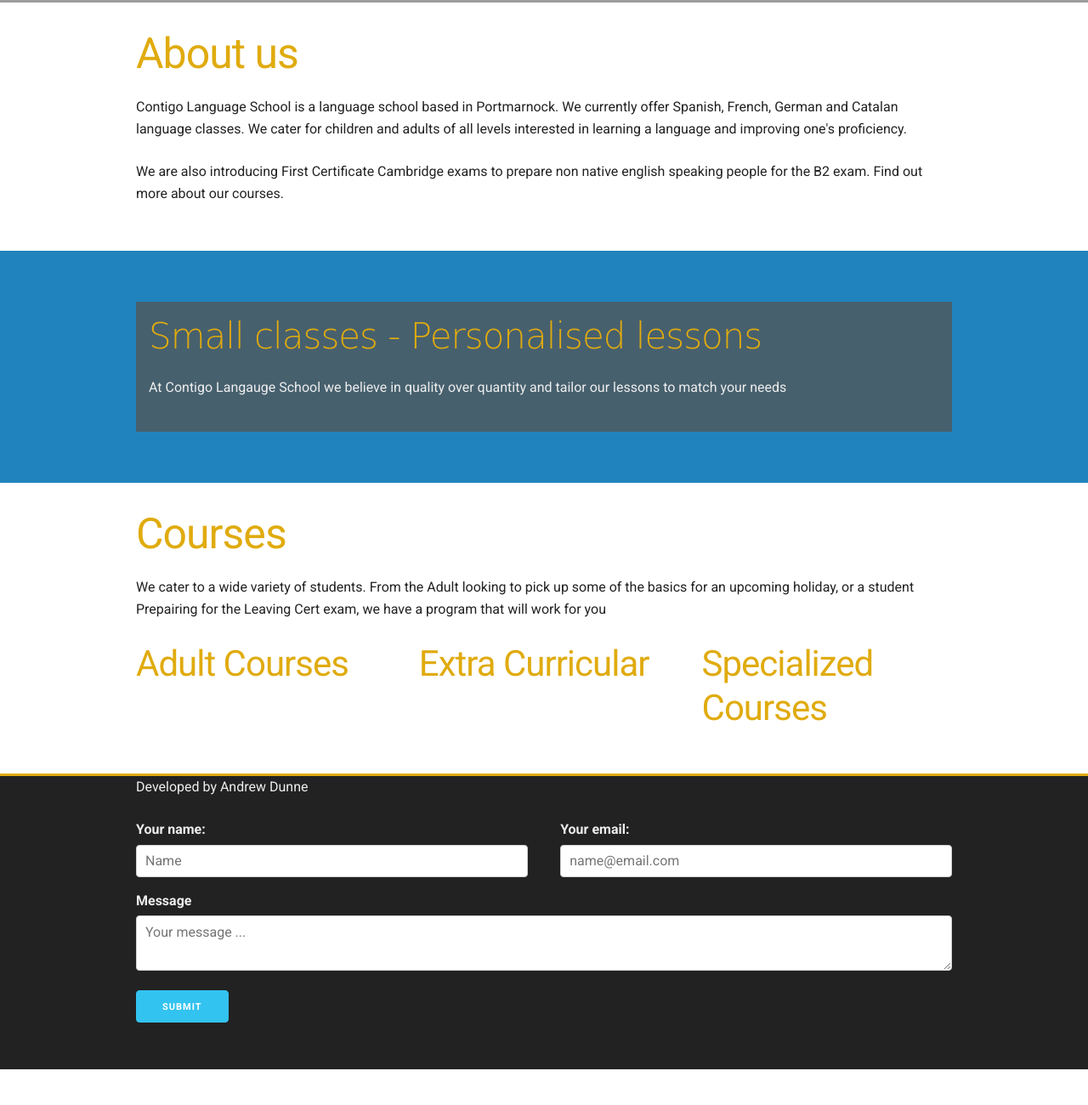
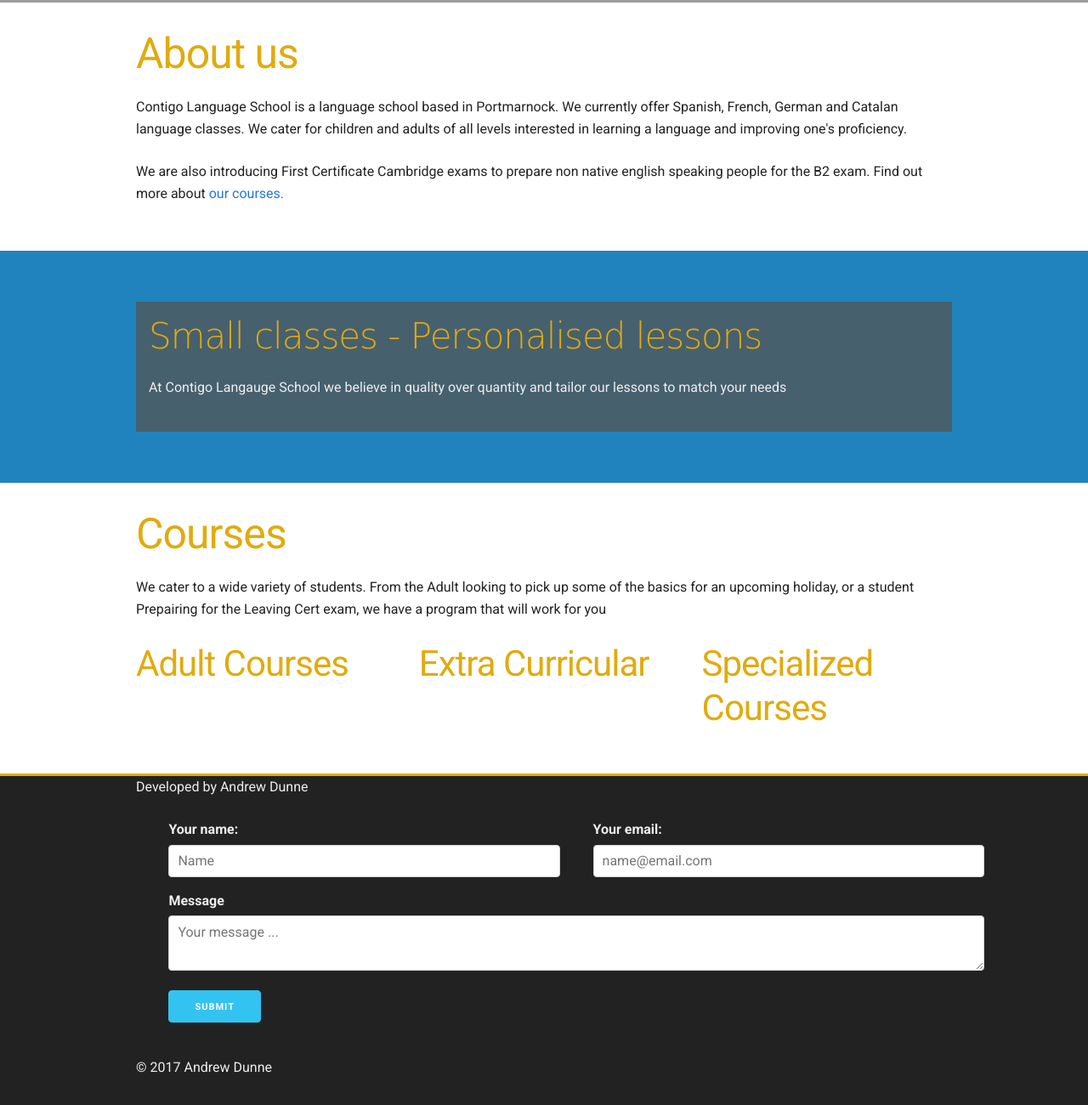
Before and after one commit to adunne8/contigo, a plain HTML site: page index.html in a window 1280 px wide. Shown: the part 804-2104 px from the top of the page at 85% size. Before the commit the page ends 2062 px from the top, so only its background shows below. Drawn offline with Linux system fonts and the light colour scheme; grey boxes are pictures that could not be loaded; a web font is replaced by a local one.

Commit message:
Added Kids image and date

```diff
--- a/index.html
+++ b/index.html
@@ -72,7 +72,7 @@
       <div class="container">
         <h1>About us</h1>
         <p>Contigo Language School is a language school based in Portmarnock. We currently offer Spanish, French, German and Catalan language classes. We cater for children and adults of all levels interested in learning a language and improving one's proficiency.</p>
-        <p>We are also introducing First Certificate Cambridge exams to prepare non native english speaking people for the B2 exam. Find out more about our courses.</p>
+        <p>We are also introducing First Certificate Cambridge exams to prepare non native english speaking people for the B2 exam. Find out more about <a href="courses.html">our courses.</a></p>
       </div>
     </section>
 
@@ -110,11 +110,12 @@
 
     <footer>
       <div class="container">
-        <div class="3-col">
+        <div class="row">
+          <div class="four column">
             <p>Developed by Andrew Dunne</p>
           </div>
 
-
+          <div class="four column">
             <form>
               <div class="row">
                 <div class="six columns">
@@ -135,10 +136,15 @@
 
 
           </div>
+          <div class="baseline">
+            <p>&copy; <span class="copydate"></span> Andrew Dunne</p>
+          </div>
+        </div>
     </footer>
 
     </div>
     <!--*********** WRAPPER ENDS ***********-->
+    <script src="js/custom.js"></script>
 
 </body>
 
--- a/js/custom.js
+++ b/js/custom.js
@@ -0,0 +1,5 @@
+const copyDate = document.querySelector('.copydate');
+const date = new Date();
+var year = date.getFullYear();
+
+copyDate.innerHTML = year;
```
Also changed, not shown: images/kids.jpg (added). Lines whose indentation alone changed are shown as unchanged.
